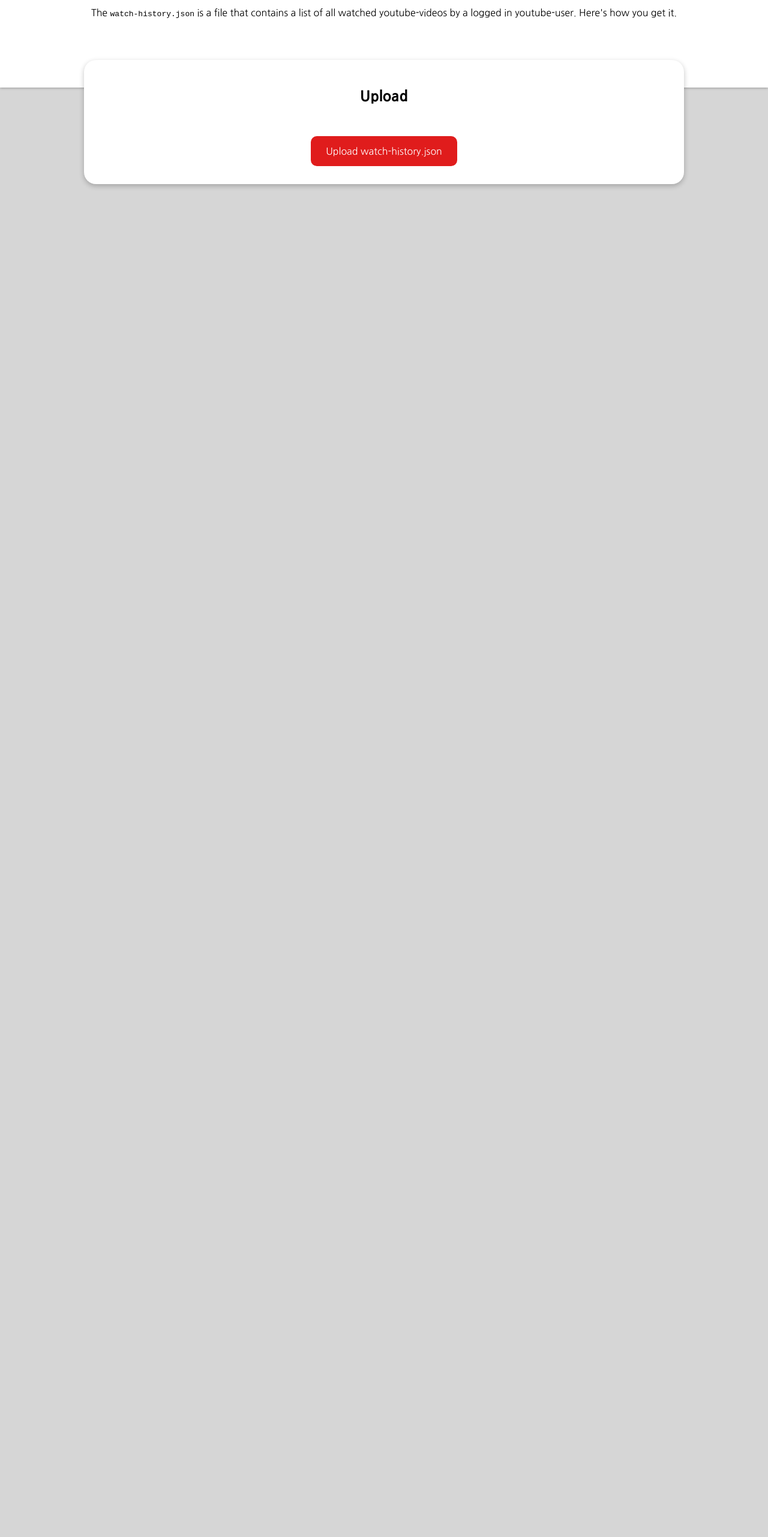
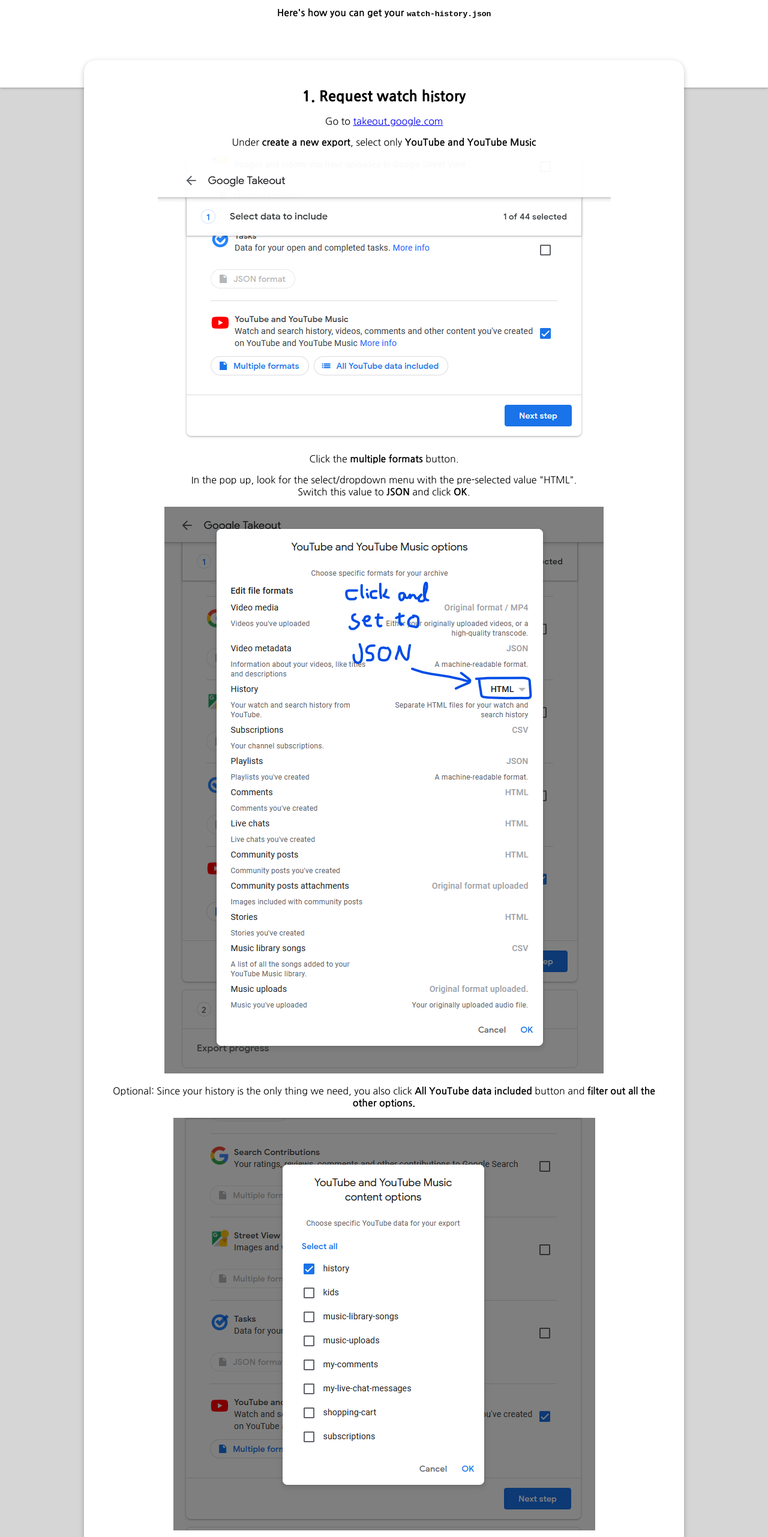
Before and after one commit to paalss/youtube-wrapped, a React (Create React App) app: page / in a window 1280 px wide. Shown: the part 234-2797 px from the top of the page at 60% size. Before the commit the page ends 800 px from the top, so only its background shows below. Built offline with nearby package versions, Linux system fonts and the light colour scheme.

Commit message:
bring back guidepage guide

```diff
--- /dev/null
+++ b/src/components/common/guideFolderStructure/guideFolderStructure.js
@@ -0,0 +1,41 @@
+import classes from "./guideFolderStructure.module.css";
+import folderIcon from "../../../img/guide/folder.svg";
+import fileIcon from "../../../img/guide/file.svg";
+
+const GuideFolderStructure = () => {
+  return (
+    <div className={classes.root}>
+      <pre>
+        <code>
+          <ul>
+            <li>
+              <img src={folderIcon} alt="" /> Takeout
+            </li>
+            <li className={classes.between}>│</li>
+            <li>
+              ├── <img src={folderIcon} alt="" /> YouTube and YouTube Music
+            </li>
+            <li className={classes.between}>│   │</li>
+            <li>
+              │   └── <img src={folderIcon} alt="" /> history
+            </li>
+            <li className={classes.between}>│       │</li>
+            <li>
+              │       ├── <img src={fileIcon} alt="" /> search-history.json
+            </li>
+            <li className={classes.between}>│       │</li>
+            <li>
+              │       └── <img src={fileIcon} alt="" /> watch-history.json
+            </li>
+            <li className={classes.between}>│</li>
+            <li>
+              └── <img src={fileIcon} alt="" /> archive_browser.html
+            </li>
+          </ul>
+        </code>
+      </pre>
+    </div>
+  );
+};
+
+export default GuideFolderStructure;
--- /dev/null
+++ b/src/components/common/guideFolderStructure/guideFolderStructure.module.css
@@ -0,0 +1,24 @@
+.root {
+  text-align: start;
+  display: flex;
+  justify-content: center;
+}
+
+.root img {
+  width: 15px;
+  margin-bottom: 5px;
+  margin-right: 2px;
+}
+
+.root ul {
+  list-style-type: none;
+}
+
+.root li {
+  display: flex;
+  align-items: center;
+}
+
+.between {
+  height: 10px;
+}
--- /dev/null
+++ b/src/components/common/guideFolderStructure/index.js
@@ -0,0 +1 @@
+export { default } from "./guideFolderStructure";
--- a/src/components/common/uploadPage/uploadPage.js
+++ b/src/components/common/uploadPage/uploadPage.js
@@ -1,5 +1,14 @@
 import Overlay from "../../layout/overlay";
 import UploadBtn from "./uploadBtn";
+
+import takeoutImg from "../../../img/guide/takeout.png";
+import mailImg from "../../../img/guide/mail.png";
+import fileformatDefaultImg from "../../../img/guide/fileformat-default2.png";
+import contentImg from "../../../img/guide/content.png";
+
+import classes from "./uploadPage.module.css";
+
+import GuideFolderStructure from "../guideFolderStructure";
 
 const UploadPage = ({ onUpload }) => {
   return (
@@ -13,12 +22,64 @@ const UploadPage = ({ onUpload }) => {
           upload to this site.
         </p>
         <p>
-          The <code>watch-history.json</code> is a file that contains a list of
-          all watched youtube-videos by a logged in youtube-user. Here's how you
-          get it.
+          <b>
+            Here's how you can get your <code>watch-history.json</code>
+          </b>
         </p>
       </header>
       <Overlay>
+        <h2>1. Request watch history</h2>
+        <p>
+          Go to <a href="https://takeout.google.com/">takeout.google.com</a>
+        </p>
+        <p>
+          Under <b>create a new export</b>, select only{" "}
+          <b>YouTube and YouTube Music</b>
+        </p>
+        <img src={takeoutImg} alt="takeout" />
+        <p>
+          Click the <b>multiple formats</b> button.
+        </p>
+        <p>
+          In the pop up, look for the select/dropdown menu with the pre-selected
+          value "HTML".
+          <br />
+          Switch this value to <b>JSON</b> and click <b>OK</b>.
+        </p>
+        <img src={fileformatDefaultImg} alt="file format settings" />
+        <p>
+          Optional: Since your history is the only thing we need, you also click{" "}
+          <b>All YouTube data included</b> button and{" "}
+          <b>filter out all the other options.</b>
+        </p>
+        <img
+          src={contentImg}
+          alt="menu with options for getting different content"
+        />
+        <p>
+          Click <b>Next step</b>.
+        </p>
+        <p>
+          In a few hours or days Google Takeout will send you a mail where you
+          can download your files
+        </p>
+
+        <img src={mailImg} alt="mail from google" />
+        <h2>2. Download files</h2>
+        <p>
+          Once you've got the mail from <b>Google Takeout</b>, you can click{" "}
+          <b>Download your files</b>
+        </p>
+        <p>
+          This will take you to a new page and start downloading a compressed
+          folder.
+        </p>
+        <p>
+          <b>Extract/unzip</b> the compressed folder. It should reveal the
+          following files &amp; folders:
+        </p>
+        <GuideFolderStructure />
+        <h2>3. Upload file to this site</h2>
         <h2>Upload</h2>
         <UploadBtn onClick={onUpload}>Upload watch-history.json</UploadBtn>
       </Overlay>
```
Also changed, not shown: src/components/common/uploadPage/uploadPage.module.css (added).
